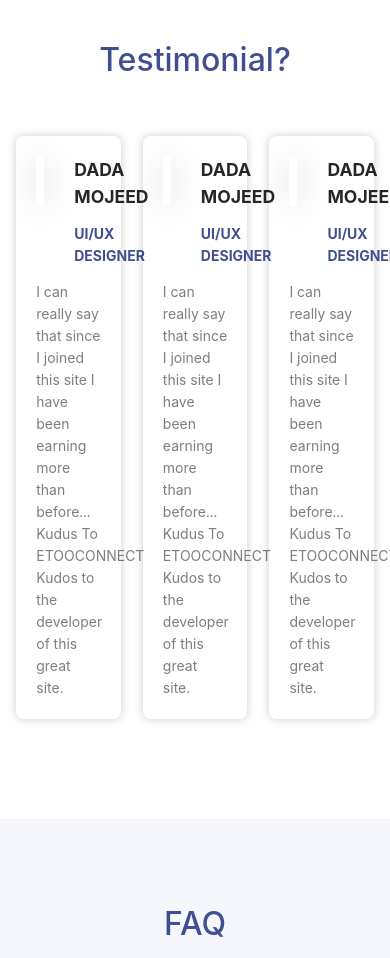
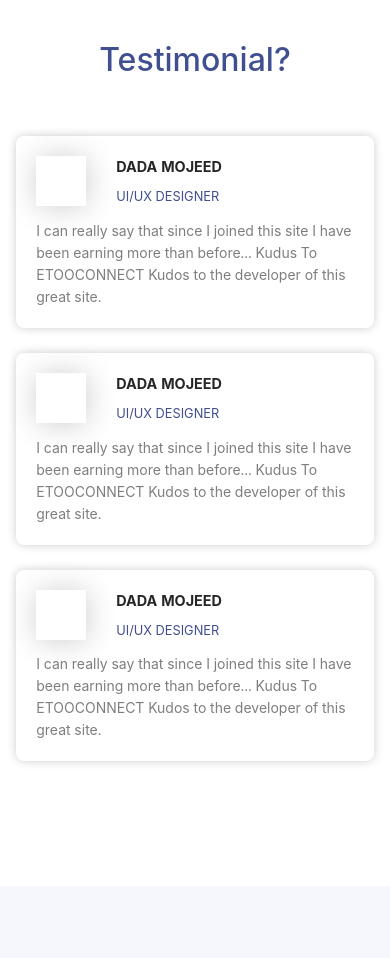
Before and after one commit to dasimems/data_app, a React (Create React App) app: page / in a window 390 px wide. Shown: the part 8680-9638 px from the top of the page. Built offline with nearby package versions, Linux system fonts and the light colour scheme.

Commit message:
Finished the responsiveness of the testimonial page

```diff
--- a/src/App.js
+++ b/src/App.js
@@ -557,7 +557,7 @@
 
             <Row justify="space-between" className="testimonial-container">
 
-              <Col span={7} className="testimonials">
+              <Col span={7} lg={{span: 7}} md={{span: 7}} xs={{span: 24}} className="testimonials">
 
                 <div className="testimonial-header">
 
@@ -574,7 +574,7 @@
 
               </Col>
 
-              <Col span={7} className="testimonials">
+              <Col span={7} lg={{span: 7}} md={{span: 7}} xs={{span: 24}} className="testimonials">
 
                 <div className="testimonial-header">
 
@@ -591,7 +591,7 @@
 
               </Col>
 
-              <Col span={7} className="testimonials">
+              <Col span={7} lg={{span: 7}} md={{span: 7}} xs={{span: 24}} className="testimonials">
 
                 <div className="testimonial-header">
 
@@ -607,7 +607,6 @@
                 <div className="testimonial-message">I can really say that since I joined this site I have been earning more than before... Kudus To ETOOCONNECT Kudos to the developer of this great site.</div>
 
               </Col>
-
 
 
             </Row>
--- a/src/assets/styles/index.css
+++ b/src/assets/styles/index.css
@@ -649,6 +649,7 @@
           box-shadow: 0px 0px 10px 0px rgba(0, 0, 0, 0.2);
   padding: 20px;
   border-radius: 8px;
+  margin-bottom: 25px;
 }
 
 body .page-sections .page-testimonial .testimonial-container .testimonials .testimonial-header {
@@ -809,6 +810,16 @@
   }
 }
 
+@media only screen and (max-width: 1100px) and (max-width: 930px) {
+  body .testimonial-header .header-name .name {
+    font-size: 0.9rem !important;
+  }
+  body .testimonial-header .header-name .work {
+    font-weight: 400;
+    font-size: 0.8rem;
+  }
+}
+
 @media only screen and (max-width: 1100px) and (max-width: 900px) {
   body .page-why-to-choose-us .content {
     font-size: 0.93rem !important;
--- a/src/assets/styles/index.scss
+++ b/src/assets/styles/index.scss
@@ -614,6 +614,7 @@
                     box-shadow: 0px 0px 10px 0px rgba(0, 0, 0, .2);
                     padding: 20px;
                     border-radius: 8px;
+                    margin-bottom: 25px;
 
                     .testimonial-header{
                         display: flex;
@@ -803,6 +804,25 @@
             }
         }
 
+        @media only screen and (max-width: 930px){
+
+            .testimonial-header{
+
+                .header-name{
+
+                    .name{
+                        font-size: 0.9rem !important
+                    }
+
+                    .work{
+                        font-weight: 400;
+                        font-size: 0.8rem;
+                    }
+                }
+            }
+
+        }
+
         @media only screen and (max-width: 900px){
 
             .page-why-to-choose-us{
```
Also changed, not shown: 1 other file (tests, documents, lock files or other folders).
